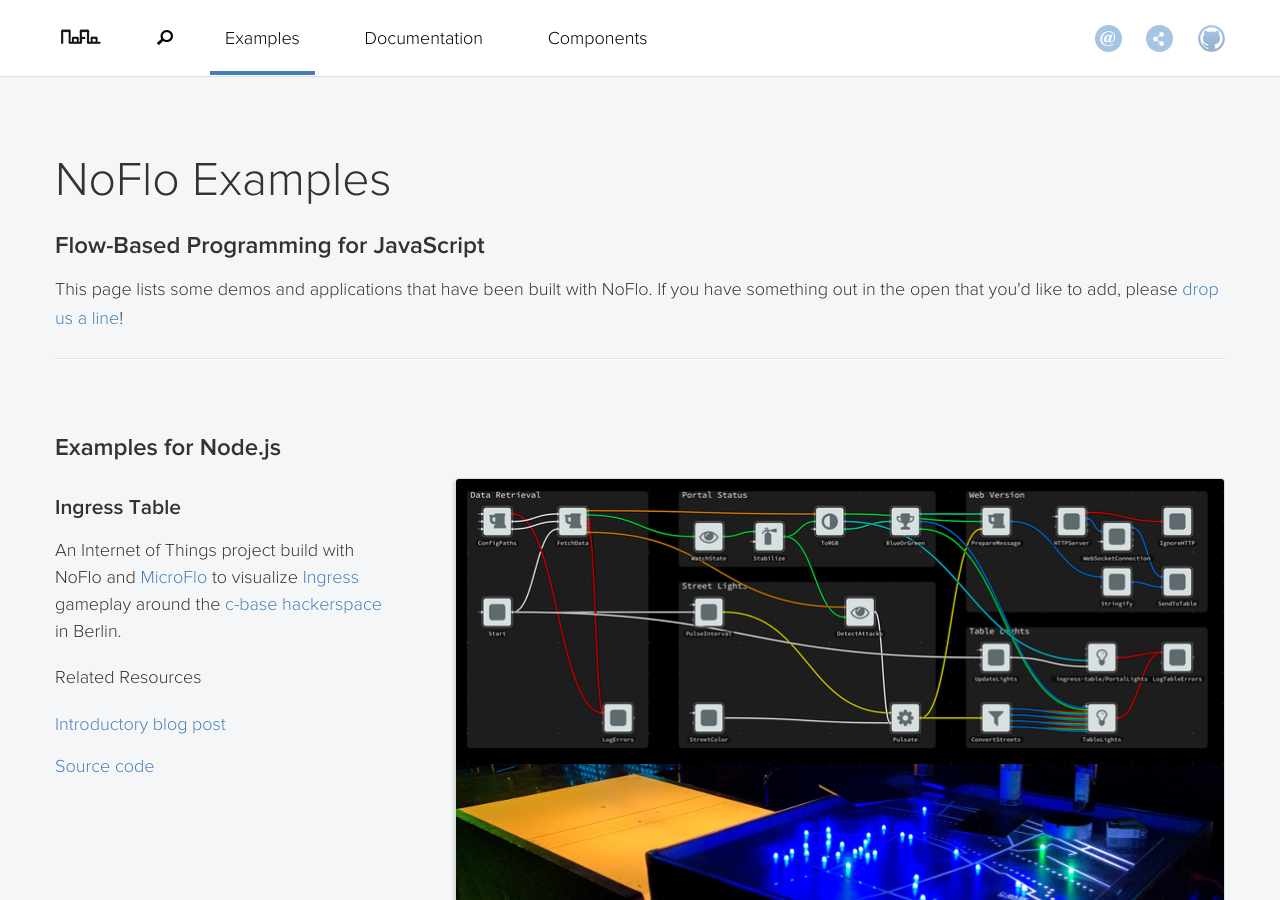
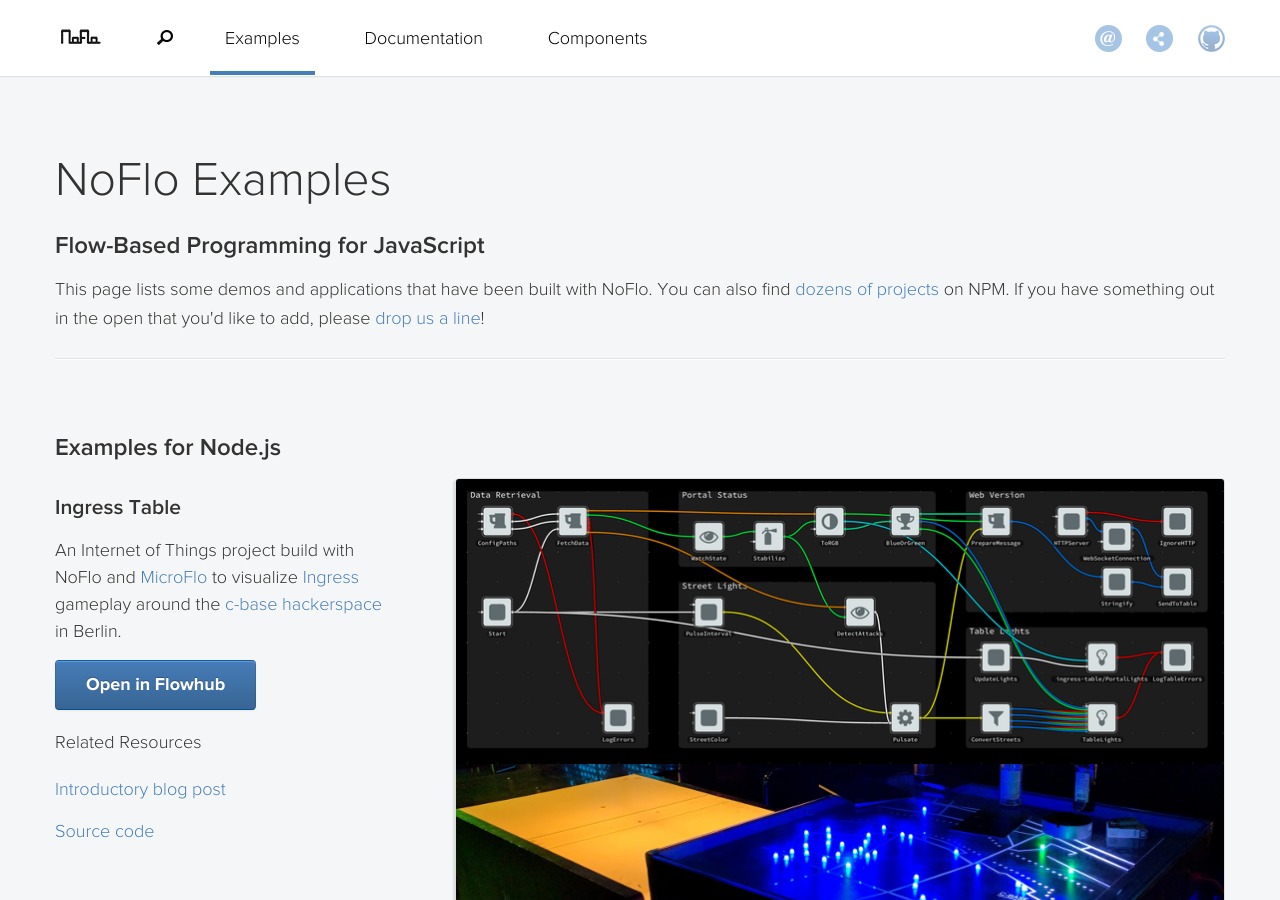
Before and after one commit to noflo/noflo.github.io, a Jekyll site: the page built from example/index.html, in a window 1280 px wide and 900 px high. Built offline with Jekyll 4.4.1, drawn with Linux system fonts in a browser that asks for light colours; nearby versions of some CDN libraries; some of the changed text lies outside the part shown.

Commit message:
Add an 'open in flowhub' link

```diff
--- a/example/index.html
+++ b/example/index.html
@@ -9,7 +9,7 @@ categories:
       <div class="plain-title">
         <h1>NoFlo Examples</h1>
         <h2>{{ site.tagline }}</h2>
-        <p>This page lists some demos and applications that have been built with NoFlo. If you have something out in the open that you'd like to add, please <a href="mailto:henri.bergius@iki.fi">drop us a line</a>!</p>
+        <p>This page lists some demos and applications that have been built with NoFlo. You can also find <a href="https://www.npmjs.com/browse/keyword/noflo">dozens of projects</a> on NPM. If you have something out in the open that you'd like to add, please <a href="mailto:henri.bergius@iki.fi">drop us a line</a>!</p>
       </div>
 
       <div class="main">
@@ -22,7 +22,10 @@ categories:
               <h3 class="demo__title">{{ example.title }}</h3>
               {{ example.content }}
               {% if example.demo %}
-              <a href="{{ example.demo }}" class="btn btn-primary big-button demo__button">View Demo</a>
+              <a href="{{ example.demo }}" class="btn btn-primary big-button demo__button">Run Demo</a>
+              {% endif %}
+              {% if example.flowhub %}
+              <a href="{{ example.flowhub }}" class="btn btn-primary big-button demo__button">Open in Flowhub</a>
               {% endif %}
               <h4>Related Resources </h4>
               {% if example.blog %}
@@ -51,7 +54,10 @@ categories:
               <h3 class="demo__title">{{ example.title }}</h3>
               {{ example.content }}
               {% if example.demo %}
-              <a href="{{ example.demo }}" class="btn btn-primary big-button demo__button">View Demo</a>
+              <a href="{{ example.demo }}" class="btn btn-primary big-button demo__button">Run Demo</a>
+              {% endif %}
+              {% if example.flowhub %}
+              <a href="{{ example.flowhub }}" class="btn btn-primary big-button demo__button">Open in Flowhub</a>
               {% endif %}
               <h4>Related Resources </h4>
               {% if example.blog %}
```
Also changed, not shown: example/_posts/2016-03-29-ingress-table.md (+1 -0 lines).
